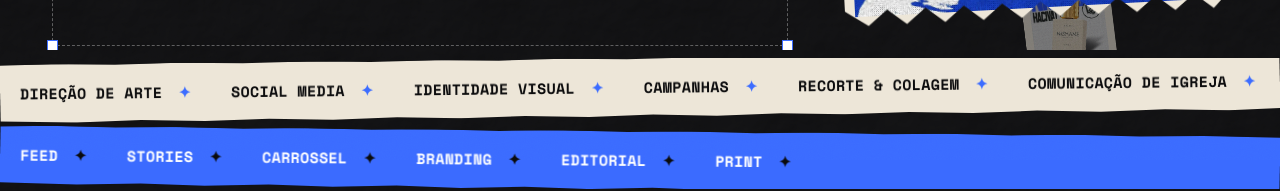
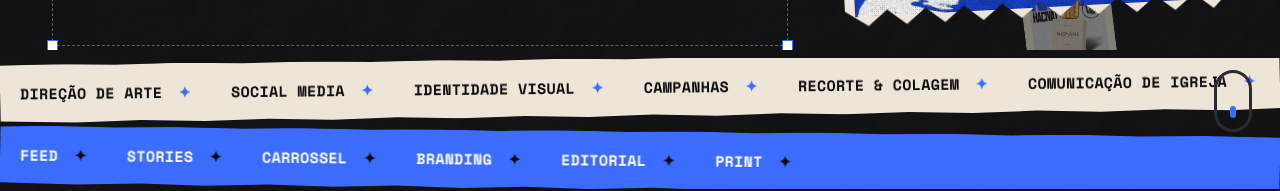
Before and after one commit to Gabriel-Richard-dev/lp-brtcreative, a React (Vite) app: page / in a window 1280 px wide. Shown: the part 640-831 px from the top of the page. Built offline with nearby package versions, Linux system fonts and the light colour scheme; a web font is replaced by a local one.

Commit message:
Melhorias de scrolling

```diff
--- a/src/App.css
+++ b/src/App.css
@@ -858,10 +858,65 @@
   border-top: 1px solid var(--line);
 }
 
+/* fixed to a screen corner, faded in/out by the section's own visibility
+   instead of sticky/in-flow — this section runs ~7000px tall, so anything
+   placed under the header scrolls out of sight almost immediately */
+.process__scroll-hint {
+  position: fixed;
+  right: 28px;
+  bottom: 28px;
+  z-index: 40;
+  width: 38px;
+  height: 62px;
+  border: 3px solid var(--line);
+  border-radius: 20px;
+  opacity: 0;
+  pointer-events: none;
+  transition: opacity 0.3s ease;
+}
+
+.process__scroll-hint.is-visible {
+  opacity: 1;
+}
+
+.process__scroll-hint-dot {
+  position: absolute;
+  bottom: 10px;
+  left: 50%;
+  width: 6px;
+  height: 12px;
+  border-radius: 3px;
+  background: var(--brand);
+  transform: translateX(-50%);
+  animation: process-scroll-dot 1.6s ease-in-out infinite;
+}
+
+@keyframes process-scroll-dot {
+  0% {
+    transform: translate(-50%, 0);
+    opacity: 1;
+  }
+  70% {
+    opacity: 1;
+  }
+  100% {
+    transform: translate(-50%, -24px);
+    opacity: 0;
+  }
+}
+
+@media (max-width: 640px) {
+  .process__scroll-hint {
+    right: 16px;
+    bottom: 16px;
+  }
+}
+
 .process__head {
   text-align: center;
   max-width: 640px;
 }
+
 
 .process__title {
   font-family: var(--font-display);
--- a/src/components/Hero.jsx
+++ b/src/components/Hero.jsx
@@ -87,10 +87,10 @@ export default function Hero() {
         // tween for the same property, reading as a sudden size jump the
         // moment you started scrolling.
         //
-        // scrub ties this to the scroll listener firing continuously — fine
-        // on solid hardware, but a big chunk of the jank on anything weaker
-        // (phone or old desktop). Ambient stamps just sit there instead.
-        if (!lowPower) {
+        // scrub only ties this to the scroll position (no per-frame cost
+        // beyond a normal scroll listener) — the real jank on mobile turned
+        // out to be elsewhere (fixed backdrop-filter, background-attachment,
+        // an unrelated infinite GSAP loop), so this runs everywhere now.
         gsap.to(el, {
           yPercent: fall,
           rotate: 0,
@@ -102,7 +102,6 @@ export default function Hero() {
             scrub: 0.6,
           },
         })
-        }
         // this idle sway runs forever regardless of scroll — a clip-path'd,
         // shadowed element animating its transform nonstop is real ongoing
         // repaint cost. On weak hardware the float just settles after entering.
--- a/src/components/Portfolio.jsx
+++ b/src/components/Portfolio.jsx
@@ -41,6 +41,7 @@ export default function Portfolio() {
   }
 
   return (
+    <>
     <section id="trabalhos" className="portfolio" ref={ref}>
       <div className="container">
         <div className="portfolio__head" data-reveal>
@@ -91,8 +92,12 @@ export default function Portfolio() {
           ))}
         </div>
       </div>
-
-      {active && <Lightbox item={active} onClose={() => setActive(null)} />}
     </section>
+    {/* rendered outside .portfolio on purpose — that section has
+        content-visibility:auto, which implies containment and makes it a
+        containing block for position:fixed descendants, breaking this
+        modal's centering on the real viewport */}
+    {active && <Lightbox item={active} onClose={() => setActive(null)} />}
+    </>
   )
 }
--- a/src/components/Process.jsx
+++ b/src/components/Process.jsx
@@ -1,3 +1,4 @@
+import { useEffect, useRef, useState } from 'react'
 import {
   IconBookmark,
   IconBrush,
@@ -87,8 +88,20 @@ const CONTENT = [
 })
 
 export default function Process() {
+  const sectionRef = useRef(null)
+  const [inView, setInView] = useState(false)
+
+  useEffect(() => {
+    const el = sectionRef.current
+    const observer = new IntersectionObserver(([entry]) => setInView(entry.isIntersecting), {
+      threshold: 0.05,
+    })
+    observer.observe(el)
+    return () => observer.disconnect()
+  }, [])
+
   return (
-    <section className="process">
+    <section className="process" ref={sectionRef}>
       <div className="container">
         <StickyScroll
           content={CONTENT}
@@ -101,6 +114,9 @@ export default function Process() {
           }
         />
       </div>
+      <div className={`process__scroll-hint ${inView ? 'is-visible' : ''}`} aria-hidden="true">
+        <span className="process__scroll-hint-dot" />
+      </div>
     </section>
   )
 }
```
Lines whose indentation alone changed are shown as unchanged.
